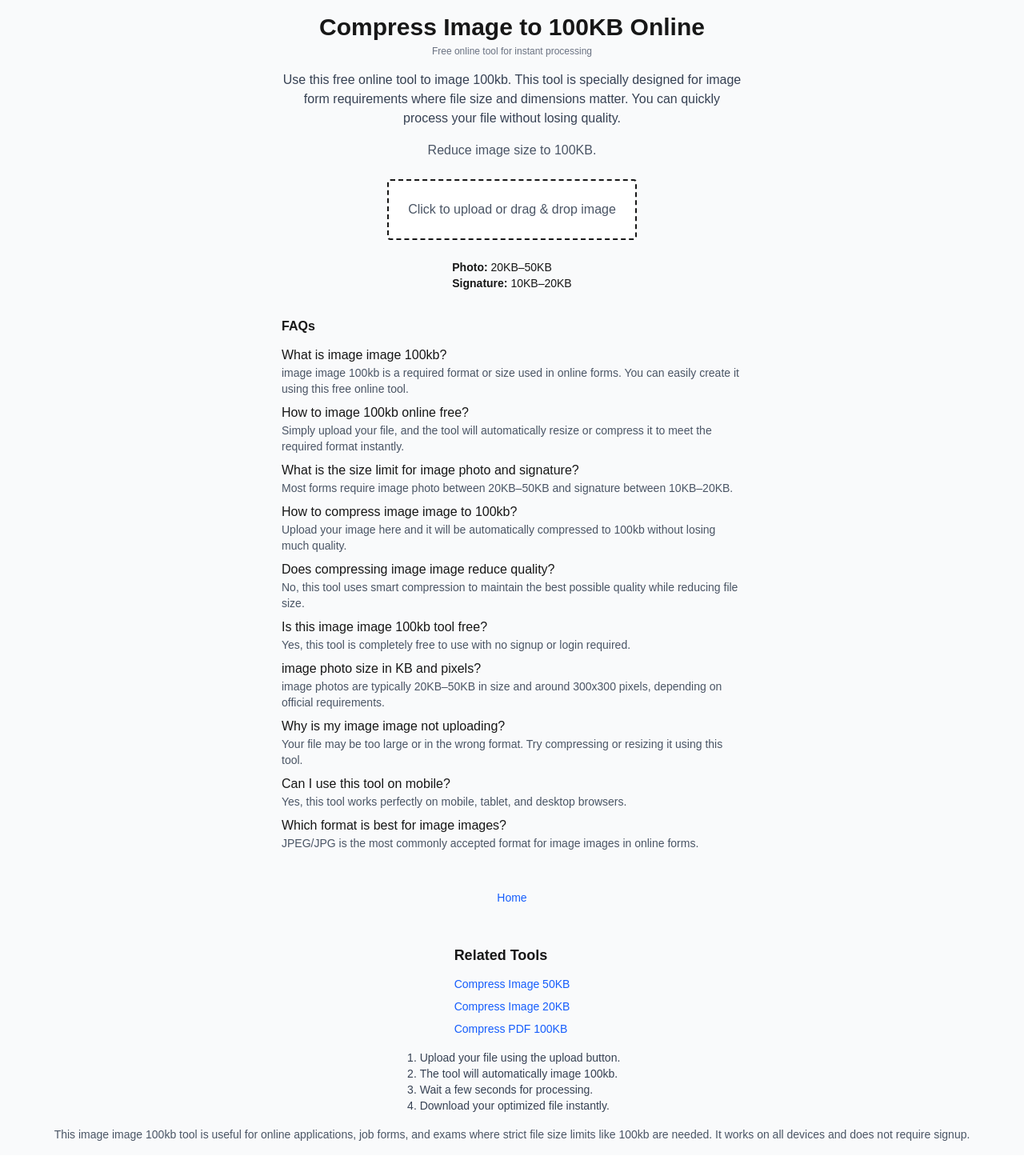
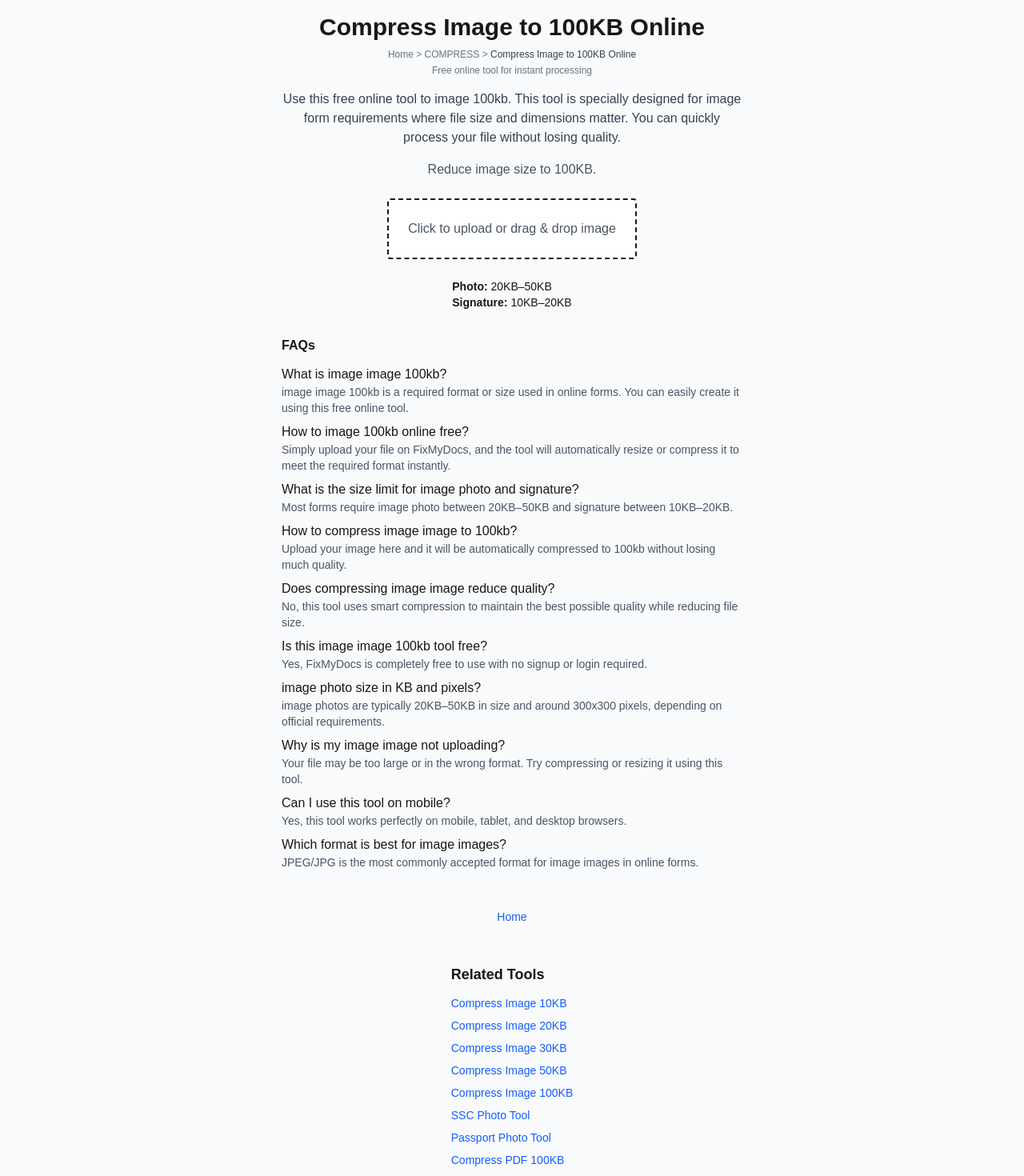
Before and after one commit to rampravesh19-96/fixmydocs, a Next.js app: page /compress/image-100kb in a window 1280 px wide. Shown: the top 1470 px of the page at 80% size. Before the commit the page ends 1444 px from the top, so only its background shows below. Built offline with nearby package versions, Linux system fonts and the light colour scheme.

Commit message:
Seo is almost done now for wait time

```diff
--- a/app/page.tsx
+++ b/app/page.tsx
@@ -88,14 +88,14 @@ export default function Home() {
 
   return (
     <main className="flex flex-col items-center min-h-screen bg-gray-50 p-4">
-
       {/* 🔥 HERO */}
       <h1 className="text-3xl font-bold text-gray-800 mb-4 text-center">
         Compress Image to 50KB Online Free
       </h1>
 
       <p className="text-gray-600 mb-6 text-center max-w-md">
-        Free online tool to compress images to 50KB for forms, SSC, passport, and job applications.
+        Free online tool to compress images to 50KB for forms, SSC, passport,
+        and job applications.
       </p>
 
       {/* 🔥 UPLOAD */}
@@ -156,8 +156,9 @@ export default function Home() {
         </h2>
 
         <p className="text-gray-600 text-sm mb-4">
-          Compress images to exact KB size like 20KB, 50KB, or 100KB for online forms.
-          Works for SSC, passport, job applications, and government portals.
+          Compress images to exact KB size like 20KB, 50KB, or 100KB for online
+          forms. Works for SSC, passport, job applications, and government
+          portals.
         </p>
       </div>
 
@@ -169,18 +170,31 @@ export default function Home() {
 
   <div className="flex flex-col gap-2 text-blue-600 text-sm">
 
-  <Link href="/ssc/photo">SSC Photo</Link>
-  <Link href="/passport/photo">Passport Photo</Link>
+    {/* 🔥 CORE PAGES */}
+    <Link href="/ssc/photo">SSC Photo Tool</Link>
+    <Link href="/passport/photo">Passport Photo Tool</Link>
 
+    {/* 🔥 HIGH SEARCH KB PAGES */}
+    <Link href="/compress/image-50kb">Compress Image to 50KB</Link>
+    <Link href="/compress/image-20kb">Compress Image to 20KB</Link>
+    <Link href="/compress/image-100kb">Compress Image to 100KB</Link>
+
+    {/* 🔥 SSC CLUSTER */}
     <Link href="/ssc/photo-20kb">SSC Photo 20KB</Link>
+    <Link href="/ssc/photo-30kb">SSC Photo 30KB</Link>
+    <Link href="/ssc/photo-50kb">SSC Photo 50KB</Link>
+
+    {/* 🔥 PASSPORT CLUSTER */}
+    <Link href="/passport/photo-20kb">Passport Photo 20KB</Link>
     <Link href="/passport/photo-50kb">Passport Photo 50KB</Link>
 
-  <Link href="/compress/image-50kb">Compress Image</Link>
-  <Link href="/compress/pdf-100kb">Compress PDF</Link>
+    {/* 🔥 FEATURE PAGES */}
+    <Link href="/compress-pdf-to-100kb">Compress PDF to 100KB</Link>
+    <Link href="/convert-pdf-to-word">Convert PDF to Word</Link>
+    <Link href="/resize-image-for-whatsapp">Resize Image for WhatsApp</Link>
 
   </div>
 </div>
-
     </main>
   );
 }
--- a/components/ToolPage.tsx
+++ b/components/ToolPage.tsx
@@ -25,25 +25,60 @@ type Props = {
 
 const relatedLinks = {
   ssc: [
-    { href: "/ssc/photo", label: "SSC Photo Size Tool" },
+    { href: "/ssc/photo", label: "SSC Photo Tool" },
     { href: "/ssc/signature", label: "SSC Signature Tool" },
+
+    // 🔥 size cluster
     { href: "/ssc/photo-20kb", label: "SSC Photo 20KB" },
     { href: "/ssc/photo-30kb", label: "SSC Photo 30KB" },
     { href: "/ssc/photo-50kb", label: "SSC Photo 50KB" },
+
     { href: "/ssc/signature-10kb", label: "SSC Signature 10KB" },
     { href: "/ssc/signature-20kb", label: "SSC Signature 20KB" },
+
+    // 🔥 cross linking (VERY IMPORTANT)
+    { href: "/compress/image-50kb", label: "Compress Image 50KB" },
+    { href: "/resize/resize-image-100x100", label: "Resize Image 100x100" },
   ],
-  passport: [{ href: "/passport/photo", label: "Passport Photo Tool" }],
+
+  passport: [
+    { href: "/passport/photo", label: "Passport Photo Tool" },
+
+    { href: "/passport/photo-20kb", label: "Passport Photo 20KB" },
+    { href: "/passport/photo-50kb", label: "Passport Photo 50KB" },
+
+    // 🔥 cross linking
+    { href: "/compress/image-50kb", label: "Compress Image 50KB" },
+    { href: "/resize/resize-image-passport", label: "Resize Passport Photo" },
+  ],
+
   compress: [
+    // 🔥 cluster
+    { href: "/compress/image-10kb", label: "Compress Image 10KB" },
+    { href: "/compress/image-20kb", label: "Compress Image 20KB" },
+    { href: "/compress/image-30kb", label: "Compress Image 30KB" },
     { href: "/compress/image-50kb", label: "Compress Image 50KB" },
-    { href: "/compress/image-20kb", label: "Compress Image 20KB" },
-    { href: "/compress/pdf-100kb", label: "Compress PDF 100KB" },
+    { href: "/compress/image-100kb", label: "Compress Image 100KB" },
+
+    // 🔥 cross category
+    { href: "/ssc/photo", label: "SSC Photo Tool" },
+    { href: "/passport/photo", label: "Passport Photo Tool" },
+
+    // 🔥 features
+    { href: "/compress-pdf-to-100kb", label: "Compress PDF 100KB" },
   ],
+
   resize: [
-  { href: "/resize/resize-image-100x100", label: "Resize 100x100" },
-  { href: "/resize/resize-image-200x200", label: "Resize 200x200" },
-  { href: "/resize/resize-image-300x300", label: "Resize 300x300" },
-],
+    { href: "/resize/resize-image-100x100", label: "Resize 100x100" },
+    { href: "/resize/resize-image-200x200", label: "Resize 200x200" },
+    { href: "/resize/resize-image-300x300", label: "Resize 300x300" },
+
+    { href: "/resize/resize-image-passport", label: "Resize Passport Image" },
+
+    // 🔥 cross linking
+    { href: "/compress/image-50kb", label: "Compress Image 50KB" },
+    { href: "/ssc/photo", label: "SSC Photo Tool" },
+  ],
 };
 
 export default function ToolPage({
@@ -103,9 +138,59 @@ export default function ToolPage({
     setLoading(false);
   };
 
+  const breadcrumbSchema = {
+  "@context": "https://schema.org",
+  "@type": "BreadcrumbList",
+  itemListElement: [
+    {
+      "@type": "ListItem",
+      position: 1,
+      name: "Home",
+      item: "https://www.fixmydocs.in",
+    },
+    {
+      "@type": "ListItem",
+      position: 2,
+      name: category?.toUpperCase(),
+      item: `https://www.fixmydocs.in/${category}`,
+    },
+    {
+      "@type": "ListItem",
+      position: 3,
+      name: title,
+      item: `https://www.fixmydocs.in/${category}/${title
+  .toLowerCase()
+  .replace(/\s+/g, "-")}`,
+    },
+  ],
+};
+const faqSchema = faqs
+  ? {
+      "@context": "https://schema.org",
+      "@type": "FAQPage",
+      mainEntity: faqs.map((f) => ({
+        "@type": "Question",
+        name: f.question,
+        acceptedAnswer: {
+          "@type": "Answer",
+          text: f.answer,
+        },
+      })),
+    }
+  : null;
   return (
     <main className="flex flex-col items-center min-h-screen bg-gray-50 p-4">
       <h1 className="text-3xl font-bold text-center">{title}</h1>
+
+      <div className="text-xs text-gray-500 mt-2">
+  <Link href="/">Home</Link> &gt;{" "}
+  {category && (
+    <>
+      <Link href={`/${category}`}>{category.toUpperCase()}</Link> &gt;{" "}
+    </>
+  )}
+  <span className="text-gray-700">{title}</span>
+</div>
 
       <p className="text-xs text-gray-500 mt-1">
         Free online tool for instant processing
@@ -218,6 +303,23 @@ export default function ToolPage({
       {content?.extra && (
         <p className="mt-4 text-sm text-gray-600">{content.extra}</p>
       )}
+
+      <script
+  type="application/ld+json"
+  dangerouslySetInnerHTML={{
+    __html: JSON.stringify(breadcrumbSchema),
+  }}
+/>
+
+{faqSchema && (
+  <script
+    type="application/ld+json"
+    dangerouslySetInnerHTML={{
+      __html: JSON.stringify(faqSchema),
+    }}
+  />
+)}
+
     </main>
   );
 }
--- a/utils/generateFaqs.ts
+++ b/utils/generateFaqs.ts
@@ -28,7 +28,7 @@ export function generateFaqs(slug: string, category: string): FAQ[] {
     // 🔥 HIGH TRAFFIC QUERY
     {
       question: `How to ${readable} online free?`,
-      answer: `Simply upload your file, and the tool will automatically resize or compress it to meet the required format instantly.`,
+      answer: `Simply upload your file on FixMyDocs, and the tool will automatically resize or compress it to meet the required format instantly.`,
     },
 
     // 🔥 SIZE BASED QUERY
@@ -54,7 +54,7 @@ export function generateFaqs(slug: string, category: string): FAQ[] {
     // 🔥 TRUST QUESTION
     {
       question: `Is this ${prefix} ${readable} tool free?`,
-      answer: `Yes, this tool is completely free to use with no signup or login required.`,
+      answer: `Yes, FixMyDocs is completely free to use with no signup or login required.`,
     },
 
     // 🔥 PIXEL + KB (IMPORTANT FOR GOOGLE)
```
Lines whose indentation alone changed are shown as unchanged.
